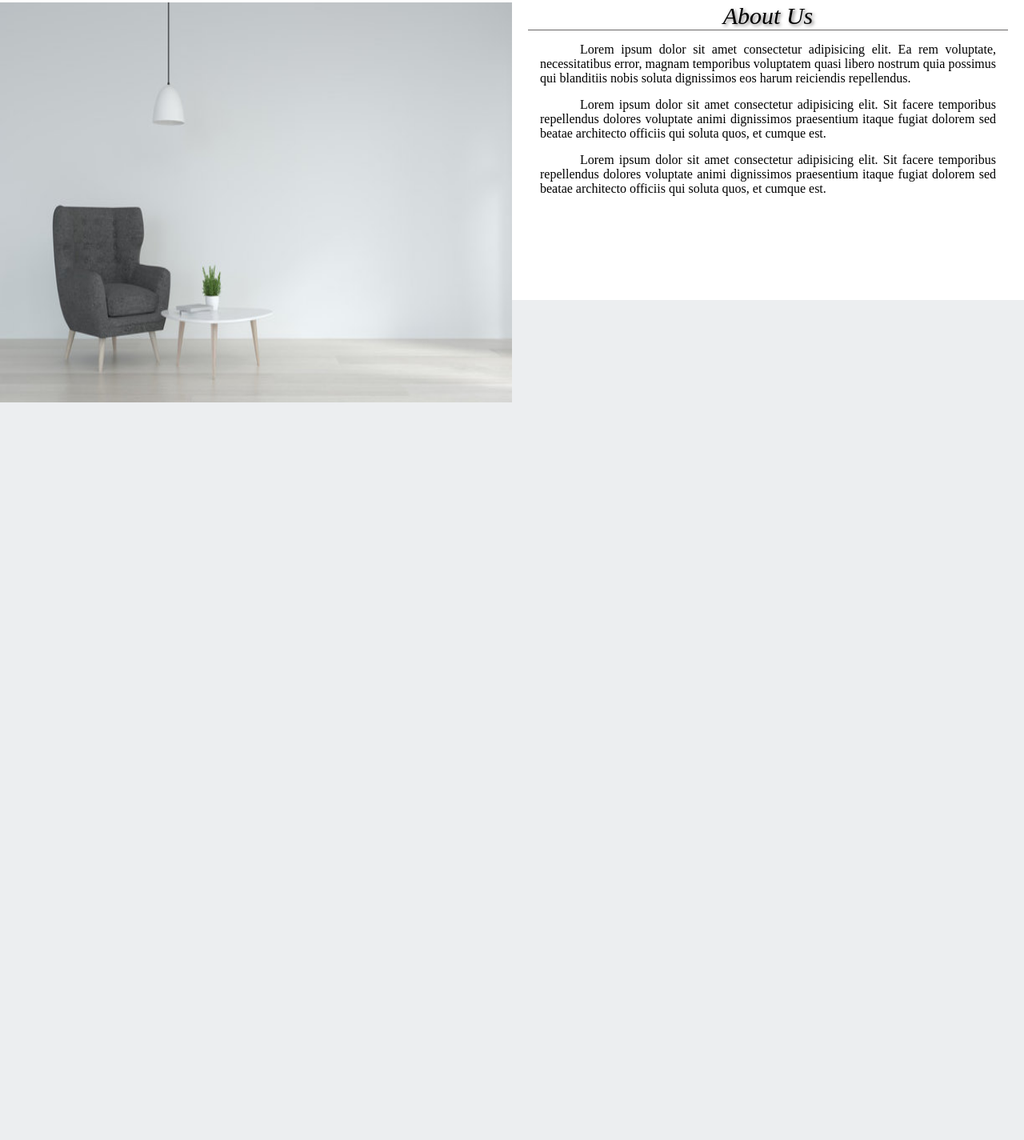
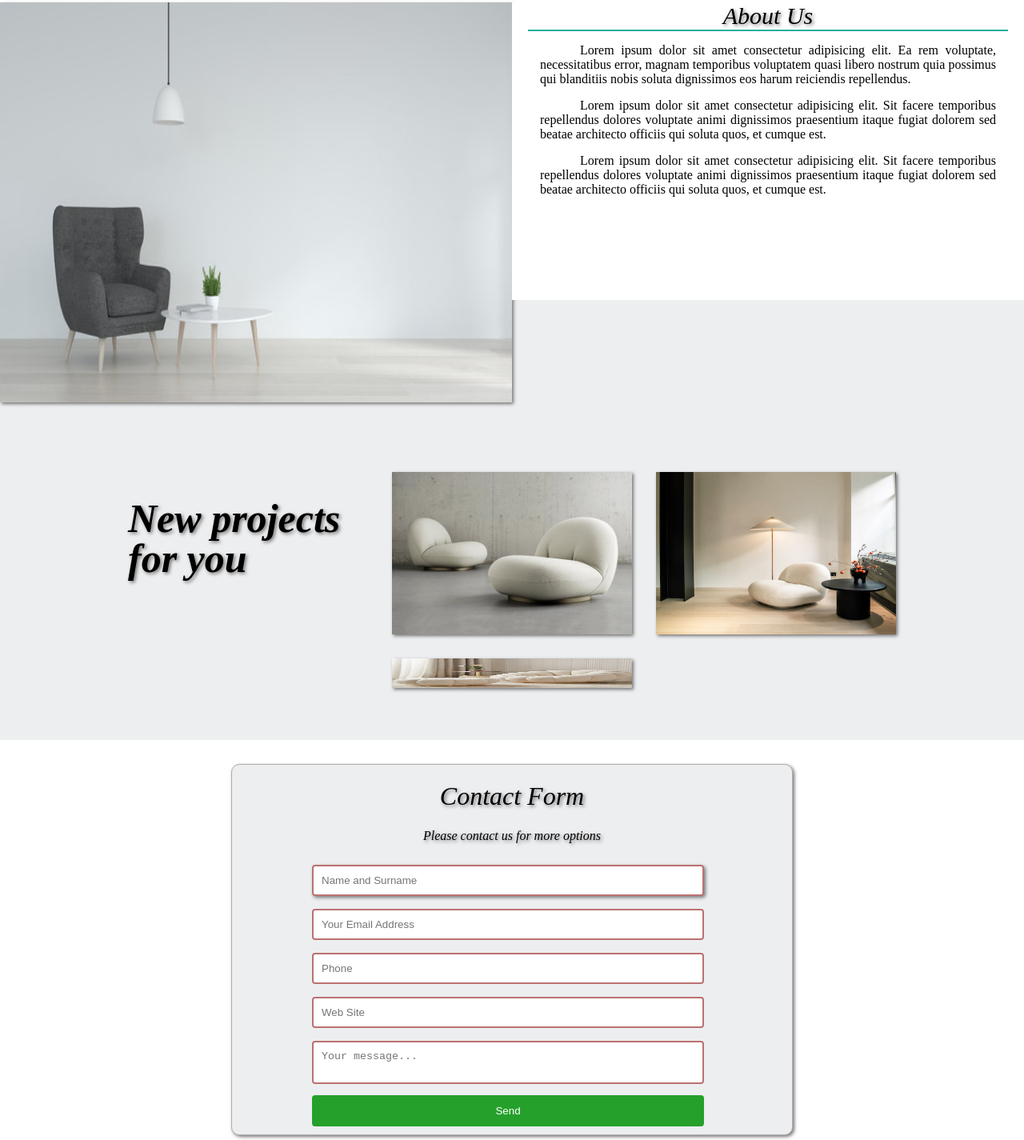
Before and after one commit to Morarescu-Veaceslav/mini-site, a plain HTML site: page index.html in a window 1280 px wide. Shown: the part 809-2234 px from the top of the page at 80% size. Before the commit the page ends 1312 px from the top, so only its background shows below. Drawn offline with Linux system fonts and the light colour scheme.

Commit message:
noi modificari

```diff
--- a/css/style.css
+++ b/css/style.css
@@ -24,6 +24,7 @@ html, body{
    background-repeat: no-repeat;
    background-size: 100% 100%;
    background-position: center;
+   box-shadow: 2px 2px 4px #777575;
 
 }
 
@@ -95,6 +96,7 @@ nav ul li a{
     font-style: italic;
     font-weight: 700;
     text-align: center;
+    padding: 25px 50px;
     font-size: 17px;
 
 }
@@ -115,6 +117,7 @@ nav ul li a{
    background-repeat: no-repeat;
    background-size: 100% 100%;
    background-position: center;
+   box-shadow: 2px 2px 4px #777575;
 }
 
 #about_content{
@@ -130,7 +133,7 @@ nav ul li a{
     font-weight: normal;
     font-style: italic;
     text-shadow: 2px 2px 4px #777575;
-    border-bottom: 1px solid #696868;
+    border-bottom: 2px solid rgb(29, 176, 159);
     margin:0px 20px;
 }
 
@@ -142,6 +145,131 @@ nav ul li a{
     margin:15px 35px;
 }
 
+/* projects container */
+
+#projects_container{
+    background-color: rgb(236, 238, 240);
+    display: flex;
+    flex-flow: row wrap;
+    justify-content: center;
+    height: 300px;
+    padding-top: 200px;
+}
+
+#projects_title{
+    width: 300px;
+    height: auto;
+    margin: 15px;
+    line-height: 50px;
+    font-size: 25px;
+    font-weight: normal;
+    font-style: italic;
+    text-shadow: 2px 2px 4px #777575;
+}
+
+.projects_img{
+    width: 300px;
+    height: auto;
+    margin: 15px;
+    box-shadow: 2px 2px 4px #777575;
+    background-size: 100% 100%;
+}
+.first{
+    background-image: url("../img/project1.jpg");
+    background-repeat: no-repeat;
+    background-position: center;
+}
+.second{
+    background-image: url("../img/project2.jpg");
+    background-repeat: no-repeat;
+    background-position: center;
+}
+
+.third{
+    background-image: url("../img/project3.jpg");
+    background-repeat: no-repeat;
+    background-position: center;
+}
+
+/* Formular de Contact */
+
+#form{
+    background-color: white;
+    display: flex;
+    flex-flow: row wrap;
+    justify-content: center;
+    height: 500px;
+    margin-top: 50px;
+}
+
+#form_container{
+    width: 700px;
+    height: auto;
+    margin: 30px auto;
+    background-color: rgb(236, 238, 240);
+    border: 1px solid #afadad;
+    border-radius: 10px;
+    box-shadow: 2px 2px 4px #777575;
+}
+
+#form_container h1, h4{
+    font-weight: normal;
+    font-style: italic;
+    text-shadow: 2px 2px 4px #777575;
+    text-align: center;
+}
+
+#form_container input,
+#form_container textarea {
+  width: 70%;
+  padding: 10px;
+  border: 1px solid #ccc;
+  border-radius: 4px;
+  box-sizing: border-box;
+  margin-top: 6px;
+  margin-bottom: 10px;
+  margin-left: 100px;
+  resize: none;
+}
+
+#form_container button {
+    width: 70%;
+    margin-left: 100px;
+    background-color: #25a02b;
+    color: white;
+    padding: 12px 20px;
+    border: none;
+    border-radius: 4px;
+    cursor: pointer;
+    margin-bottom: 10px;
+  }
+
+#form_container button:hover{
+    background-color: #09ae11;
+}
+
+#form_container button:active{
+    border: 1px solid #388b3c;
+    box-shadow: 0 0 20px 0 rgba(40, 164, 63, 0.397), 0 5px 5px 0 rgba(26, 137, 54, 0.386);
+}
+
+#form_container input:focus,
+#form_container textarea:focus{
+    outline: 0;
+    border: 1px solid rgb(171, 169, 171);
+    box-shadow: 2px 2px 4px #777575;
+}
+
+#form_container input:valid,
+#form_container textarea:valid{
+    border: 2px solid rgb(63, 164, 49);
+    box-shadow: 0 0 20px 0 rgba(40, 164, 63, 0.397), 0 5px 5px 0 rgba(26, 137, 54, 0.386);
+}
+
+#form_container input:invalid,
+#form_container textarea:invalid{
+    border: 2px solid rgb(188, 113, 113);
+}
 
 
 
@@ -161,8 +289,11 @@ nav ul li a{
     }
 
     nav>h1{
+        position: relative;
         font-size: 35px;
-        margin-bottom:1%;
+        padding-top: 25px;
+        margin-bottom:2%;
+        left: 10px;
         margin-left: 0 auto;
     }
 
@@ -178,10 +309,34 @@ nav ul li a{
     #about_container{
         display: flex;
         flex-direction: column-reverse;
-       height: 100%;
+        height: auto;
     }
     #about_img{
         width: 100%;
      }
 
+    #projects_container{
+        height: 500px;
+        padding-top: 1%;
+        margin: 2px;
+    }
+
+    #projects_title{
+        text-align: center;
+        margin-bottom: 100px;
+    }
+
+    .projects_img{
+        background-size: cover;
+        padding-bottom: 250px;
+    }
+
   }
+
+  @media only screen and (max-width: 992px) {
+    #projects_container{
+        height: 750px;
+        padding-top: 100px;
+    }
+
+  }
--- a/index.html
+++ b/index.html
@@ -14,9 +14,9 @@
         <h1>Welcome Home</h1>
         <ul>
           <li id="selected"><a href="#">Home</a></li>
-          <li><a href="#">About Us</a></li>
-          <li><a href="#">Projects</a></li>
-          <li><a href="#">Contact</a></li>
+          <li><a href="#about_container">About Us</a></li>
+          <li><a href="#projects_container">Projects</a></li>
+          <li><a href="#form">Contact</a></li>
         </ul>
       </nav>
       <div id="nav_img"></div>
@@ -46,5 +46,56 @@
         </p>
       </div>
     </div>
+    <div id="projects_container">
+      <div id="projects_title"><h1>New projects for you</h1></div>
+      <div class="projects_img first"></div>
+      <div class="projects_img second"></div>
+      <div class="projects_img third"></div>
+    </div>
+    <div id="form">
+      <div id="form_container">
+        <h1>Contact Form</h1>
+        <h4>Please contact us for more options</h4>
+        <form action="#" method="post" id="contact">
+          <input
+            type="text"
+            name="nume"
+            placeholder="Name and Surname"
+            tabindex="1"
+            required
+            autofocus
+          />
+          <input
+            type="email"
+            name="email"
+            placeholder="Your Email Address"
+            tabindex="2"
+            required
+          />
+          <input
+            type="tel"
+            name="phone"
+            placeholder="Phone"
+            tabindex="3"
+            required
+          />
+          <input
+            type="url"
+            name="site"
+            placeholder="Web Site"
+            tabindex="4"
+            required
+          />
+          <textarea
+            name="message"
+            name="message"
+            placeholder="Your message..."
+            tabindex="5"
+            required
+          ></textarea>
+          <button name="submit" type="submit" id="contact-submit">Send</button>
+        </form>
+      </div>
+    </div>
   </body>
 </html>
```
Also changed, not shown: img/project1.jpg (added), img/project2.jpg (added), img/project3.jpg (added).
